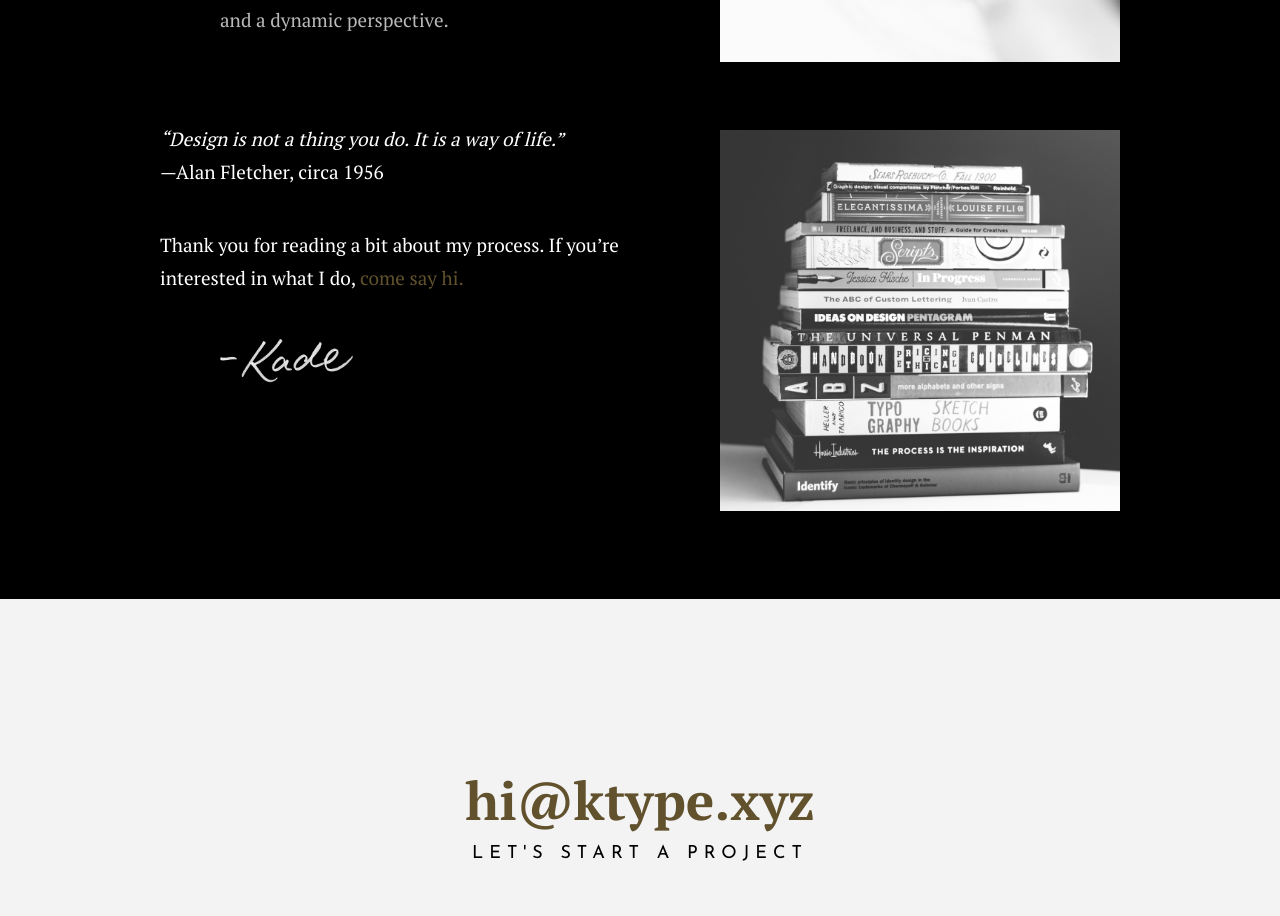
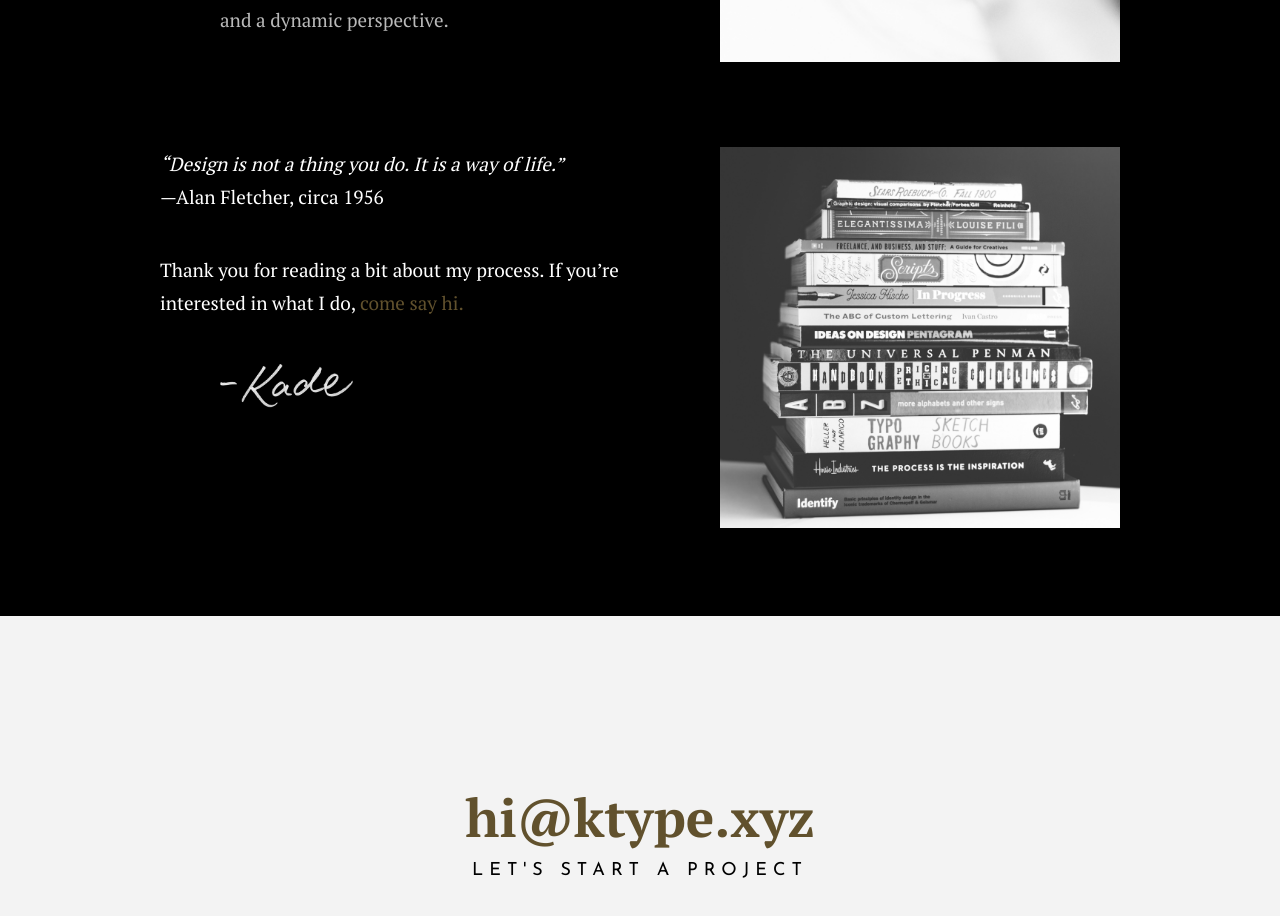
Before and after one commit to darzaccaro/ktype, a React (Create React App) app: page /about in a window 1280 px wide. Shown: the part 3126-4042 px from the top of the page. Built offline with nearby package versions, Linux system fonts and the light colour scheme.

Commit message:
pixel push about

```diff
--- a/src/pages/about.jsx
+++ b/src/pages/about.jsx
@@ -312,7 +312,8 @@ function Section({ isMobile, title, src, data }) {
                 <p
                   style={{
                     color: theme.colors.grey,
-                    marginBottom: theme.sizes.spacingV3
+                    marginBottom: theme.sizes.spacingV3,
+                    width: "75%"
                   }}
                 >
                   {e.description}
@@ -408,11 +409,7 @@ function Signature({ isMobile }) {
         }}
       >
         <div style={{ maxWidth: 465 + theme.sizes.indent }}>
-          <div
-            style={{
-              paddingLeft: theme.sizes.spacingV3
-            }}
-          >
+          <div>
             <p
               style={{
                 color: theme.colors.white,
@@ -438,7 +435,10 @@ function Signature({ isMobile }) {
             </p>
           </div>
           <img
-            style={{ marginLeft: theme.sizes.indent }}
+            style={{
+              marginLeft: theme.sizes.indent,
+              marginBottom: theme.sizes.spacingV3
+            }}
             width="140px"
             src="/about/05_signature.png"
             alt="signature"
@@ -468,11 +468,12 @@ function Signature({ isMobile }) {
           overflow: "hidden",
           width: theme.sizes.contentWidth,
           margin: "0 auto",
-          paddingBottom: theme.sizes.spacingV1
+          paddingBottom: theme.sizes.spacingV1,
+          paddingTop: theme.sizes.spacingV1 - 35
         }}
       >
         <img
-          style={{ float: "right", marginTop: 8 }}
+          style={{ float: "right" }}
           src="/about/06_studiobooks.jpg"
           alt="books"
           width={400}
```
